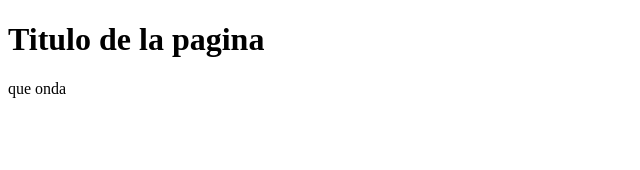
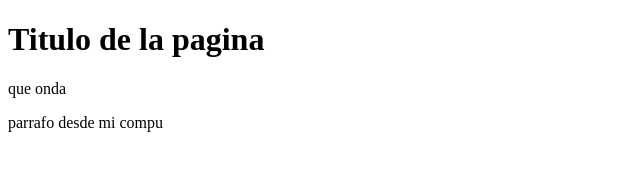
Before and after one commit to llamasdelacruz/SegundoRepositorio, a plain HTML site: page index.html in a window 1280 px wide. Shown: the whole page, without its empty margins (0-640 px from the left). Drawn offline with Linux system fonts and the light colour scheme.

Commit message:
agregando segundo parrafo

```diff
--- a/index.html
+++ b/index.html
@@ -8,5 +8,6 @@
 <body>
     <h1>Titulo de la pagina</h1>
     <p>que onda</p>
+    <p>parrafo desde mi compu</p>
 </body>
 </html>
```
